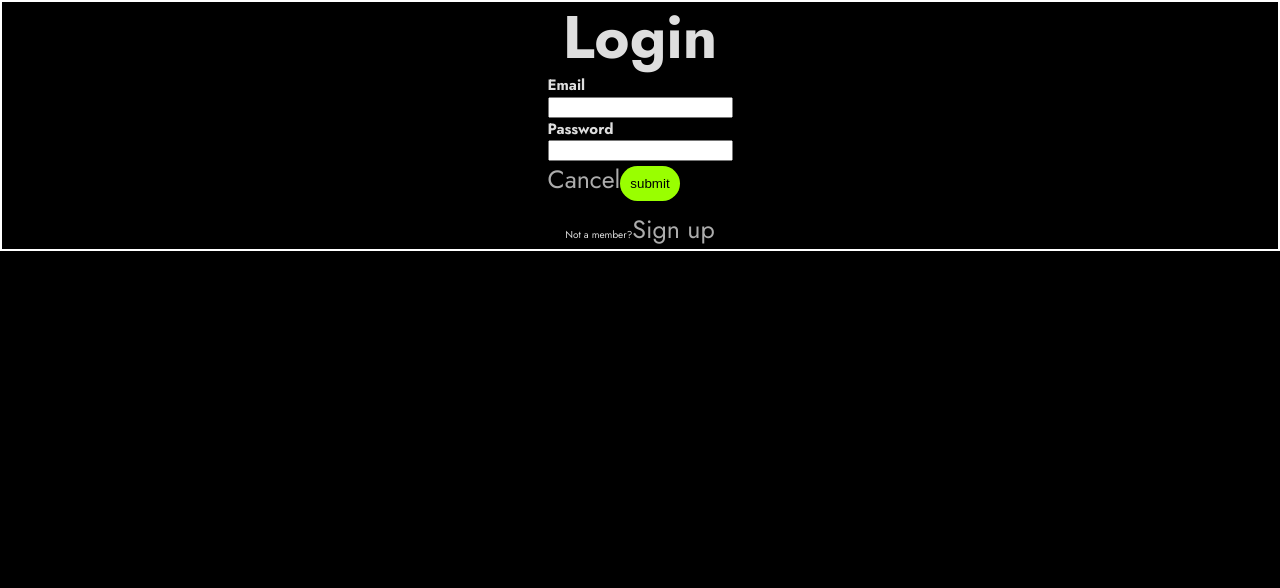
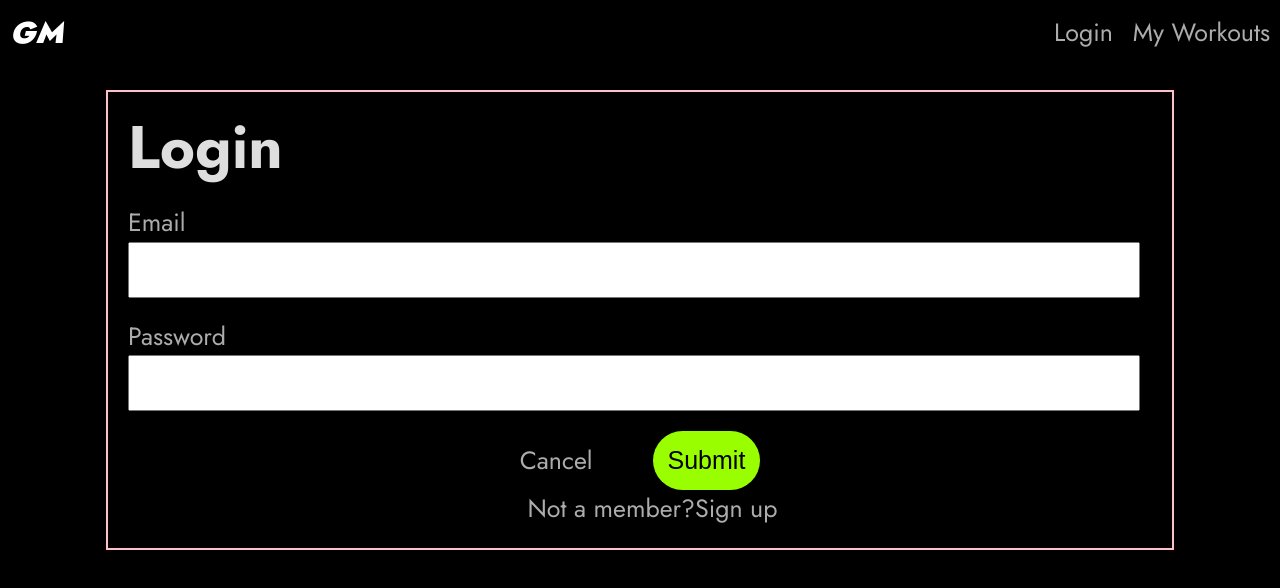
Before and after one commit to klevi43/GM, a React (Vite) app in the folder GM/: page /login in a window 1280 px wide. Shown: the top 588 px of the page. Built offline with nearby package versions, Linux system fonts and the light colour scheme.

Commit message:
Worked on designing the login form more

```diff
--- a/GM/src/components/Nav.tsx
+++ b/GM/src/components/Nav.tsx
@@ -2,6 +2,7 @@ import React from 'react'
 
 import Lines from '../assets/svgs/lines.svg'
 import { Link } from 'react-router';
+import Home from '../pages/Home';
 
 interface Props {
   isNavMenuOpen: boolean;
@@ -15,7 +16,7 @@ const Nav = ({isNavMenuOpen, toggleNavBar, isLoggedIn}: Props) => {
 
 
       <nav className='nav'>
-        <a className='logo' href="">GM</a>
+        <Link className='logo' to='/'>GM</Link>
         <button onClick={toggleNavBar} className='nav__toggle'><img src={Lines} alt="" /></button>
 
       <ul className={`list nav__list ${isNavMenuOpen ? "collapsible--expanded" : "collapsible--hidden"}`}>
--- a/GM/src/index.css
+++ b/GM/src/index.css
@@ -6,6 +6,9 @@
 
   color: rgba(255, 255, 255, 0.87);
   background-color: #000000;
+
+  --color-text: #acacac;
+
 }
 
 @font-face {
@@ -48,8 +51,10 @@ p {
 .btn {
   margin: 0 0 1rem 0;
   border-radius: 10rem;
-  padding: 1rem;
+  padding: 1.5rem;
   width: fit-content;
+  font-size: 2.5rem;
+  font-weight: 600;
 }
 
 .btn--primary {
@@ -77,13 +82,37 @@ p {
   /* Forms  */
 
   .form__container {
-    border: 2px solid white;
+    /* border: 2px solid white; */
     display: flex;
     flex-direction: column;
-    justify-content: end;
+    justify-content: center;
     align-items: center;
+    height: 80vh;
+
   }
 
+  .form {
+    width: 80%;
+    border: 2px solid pink;
+    padding: 2rem;
+  }
+
+
+  .form__heading {
+    margin-bottom: 2rem;
+  }
+
+  .form__btn {
+    margin: 0 3rem;
+  }
+
+
+.form__label {
+  font-size: 2.5rem;
+  font-weight: 400;
+  color: #acacac;
+  margin: 0;
+}
   /* headers */
   .heading {
     font-size: 5rem;
@@ -106,6 +135,12 @@ p {
     }
   }
 
+  /* inputs */
+  input {
+    height: 5rem;
+    width: 98%;
+    margin-bottom: 2rem;
+  }
   .image__container {
     height: 100%;
     width: 100%;
@@ -197,8 +232,8 @@ a {
 .hero__image {
   width: 100%;
   margin: 0 auto;
+}
 
-}
 @media screen and (min-width: 768px) {
   .hero {
     display: grid;
@@ -219,6 +254,14 @@ a {
  /* text */
 
 .text {
+  color: var(--color-text);
   font-size: 2.5rem;
   text-indent: 2.5rem;
- }
+}
+
+.center {
+  /* border: 1px solid palegoldenrod; */
+  display: flex;
+  justify-content: center;
+  align-items: center;
+}
--- a/GM/src/pages/Login.tsx
+++ b/GM/src/pages/Login.tsx
@@ -1,32 +1,54 @@
 import React from 'react'
+import { useState } from 'react'
 import { Link } from 'react-router'
+import Nav from '../components/Nav'
 import Home from './Home'
+
+
 const Login = () => {
+  const [isNavMenuOpen, setIsNavMenuOpen] = useState(false);
+
+  const [isLoggedIn, setIsLoggedIn] = useState(false);
+
+  const toggleNavBar = () => {
+    setIsNavMenuOpen(!isNavMenuOpen);
+  }
   return (
     <>
+      <Nav
+      isNavMenuOpen={isNavMenuOpen}
+      toggleNavBar={toggleNavBar}
+      isLoggedIn={isLoggedIn}/>
 
       <div className='form__container'>
+        <div className='form'>
+
 
           <header>
-          <h1 className='heading'>Login</h1>
+            <h1 className='heading form__heading'>Login</h1>
           </header>
           <div>
             <form action='submit'>
               <label htmlFor='email'>
-              <h2>Email</h2>
+                <h2 className='form__label'>Email</h2>
                 <input type="text" name='email' />
               </label>
               <label htmlFor="password">
-              <h2>Password</h2>
+                <h2 className='form__label'>Password</h2>
                 <input type='text' name='password' />
               </label>
+              <div className='center'>
                 <div>
-              <Link to="/">Cancel</Link>
-              <button className='btn btn--primary' role='submit'>submit</button>
+                  <Link className='form__btn' to="/">Cancel</Link>
+                  <button className='btn btn--primary form__btn' role='submit'>Submit</button>
+
+                </div>
                 </div>
             </form>
           </div>
-        <div><p>Not a member?<Link to='/signup'>Sign up</Link></p></div>
+          <div className='center'><p className='text'>Not a member?<Link className='' to='/signup'>Sign up</Link></p></div>
+
+          </div>
         </div>
     </>
   )
```
Lines whose indentation alone changed are shown as unchanged.
